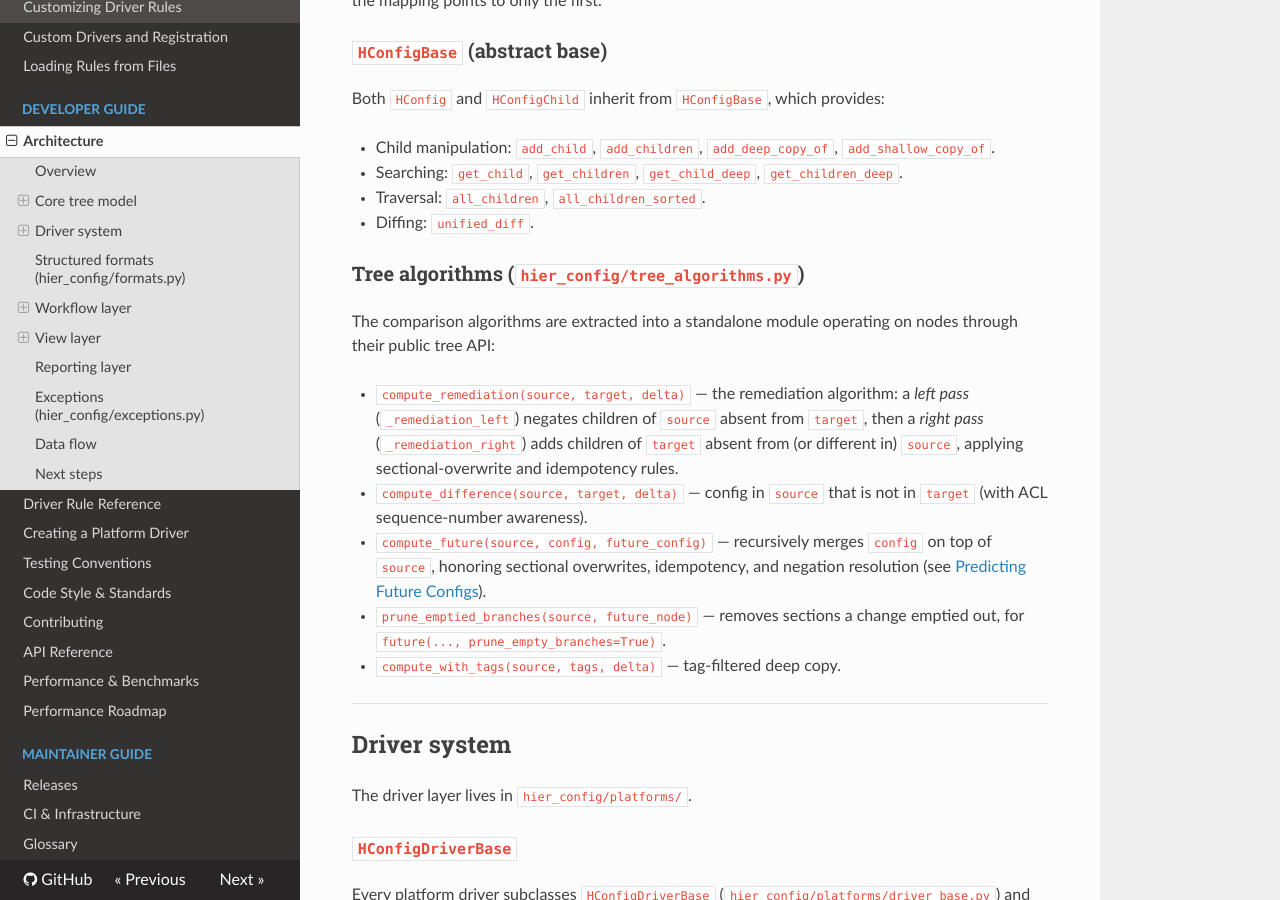
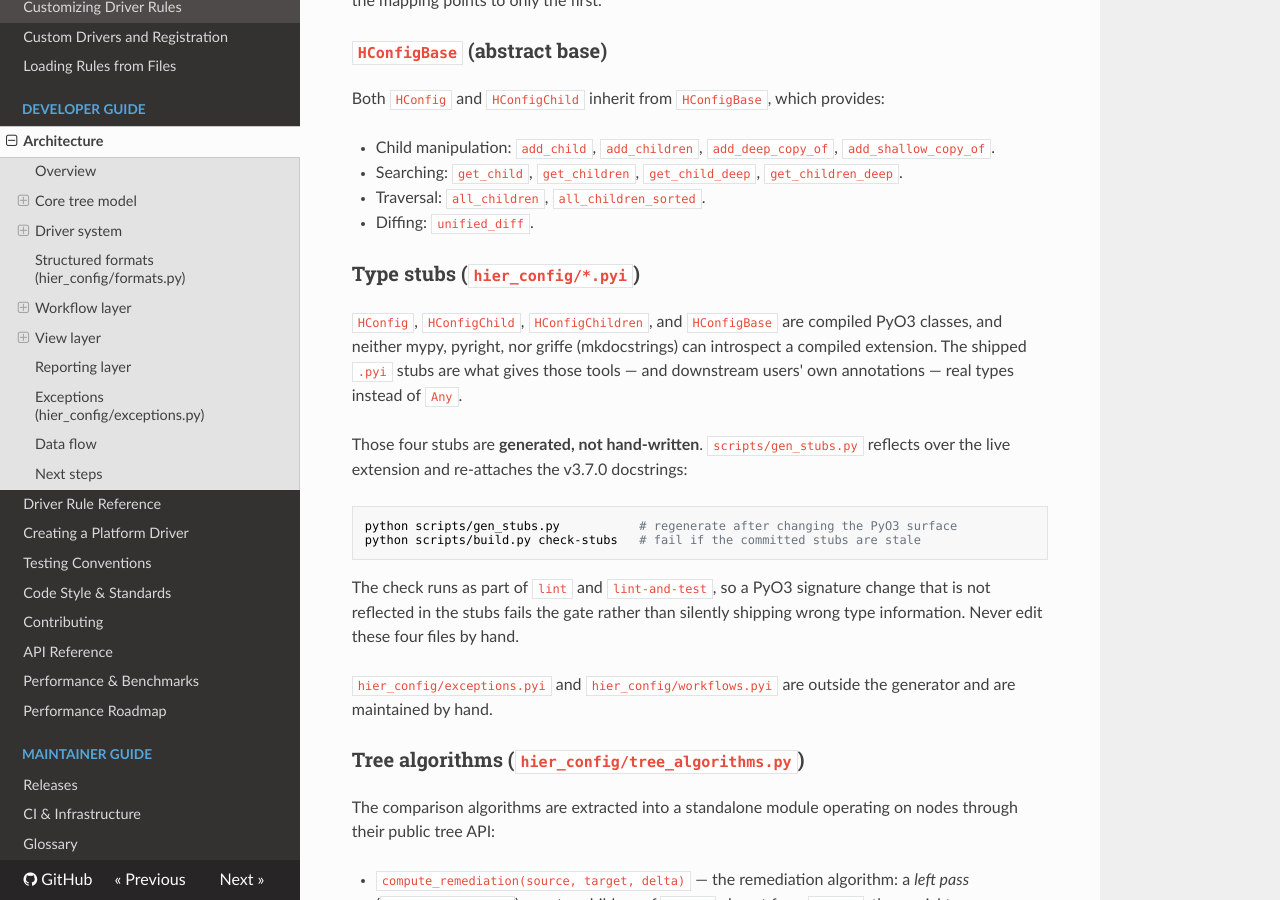
Before and after one commit to netdevops/hier_config, an MkDocs documentation site: the page built from docs/dev/architecture.md, in a window 1280 px wide and 900 px high, scrolled down 1565 px. Built offline with MkDocs 1.6.1, drawn with Linux system fonts in a browser that asks for light colours; nearby versions of some CDN libraries.

Commit message:
Enforce type-stub freshness in the lint gate
scripts/gen_stubs.py has supported --check since it was written, but nothing
ever invoked it. The .pyi stubs for the four Rust-backed tree types are the
only type information mypy, pyright, and griffe have for the compiled
extension, so a PyO3 signature change that was not mirrored into the stubs
would ship wrong types with a fully green gate.

Add a check-stubs build command and wire it into both lint and lint-and-test,
alongside the existing check_displacement_markers step. Verified it exits 1 on
injected drift and 0 on a clean tree.

Also document the generator in docs/dev/architecture.md, which the stub file
headers already pointed at but which had never mentioned .pyi files.

Co-authored-by: Copilot App <223556219+Copilot@users.noreply.github.com>

````diff
--- a/docs/dev/architecture.md
+++ b/docs/dev/architecture.md
@@ -61,6 +61,28 @@ Both `HConfig` and `HConfigChild` inherit from `HConfigBase`, which provides:
 - Searching: `get_child`, `get_children`, `get_child_deep`, `get_children_deep`.
 - Traversal: `all_children`, `all_children_sorted`.
 - Diffing: `unified_diff`.
+
+### Type stubs (`hier_config/*.pyi`)
+
+`HConfig`, `HConfigChild`, `HConfigChildren`, and `HConfigBase` are compiled
+PyO3 classes, and neither mypy, pyright, nor griffe (mkdocstrings) can
+introspect a compiled extension. The shipped `.pyi` stubs are what gives those
+tools — and downstream users' own annotations — real types instead of `Any`.
+
+Those four stubs are **generated, not hand-written**. `scripts/gen_stubs.py`
+reflects over the live extension and re-attaches the v3.7.0 docstrings:
+
+```bash
+python scripts/gen_stubs.py           # regenerate after changing the PyO3 surface
+python scripts/build.py check-stubs   # fail if the committed stubs are stale
+```
+
+The check runs as part of `lint` and `lint-and-test`, so a PyO3 signature change
+that is not reflected in the stubs fails the gate rather than silently shipping
+wrong type information. Never edit these four files by hand.
+
+`hier_config/exceptions.pyi` and `hier_config/workflows.pyi` are outside the
+generator and are maintained by hand.
 
 ### Tree algorithms (`hier_config/tree_algorithms.py`)
 
````
Also changed, not shown: CHANGELOG.md (+6 -0 lines), 1 other file.
